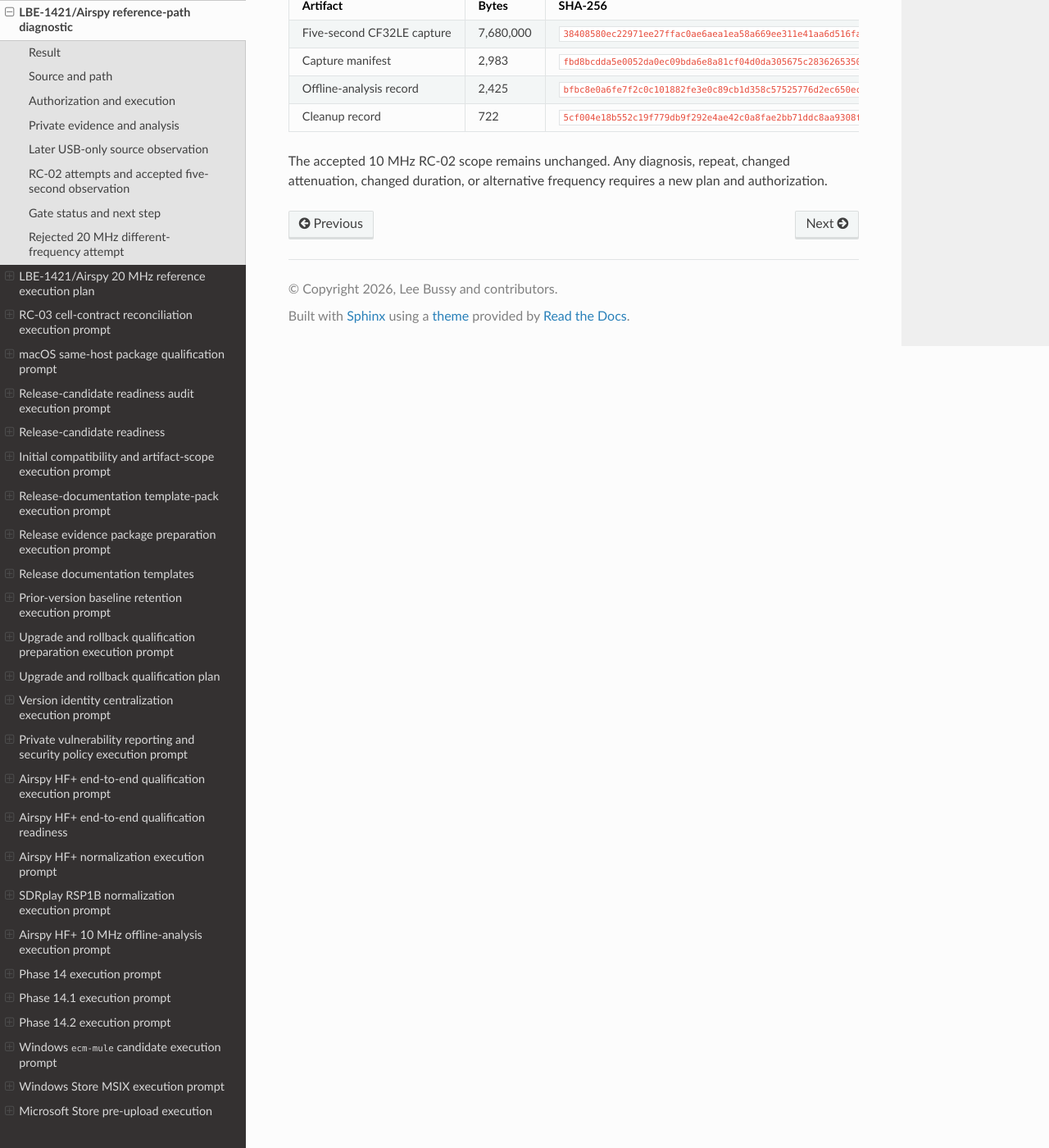
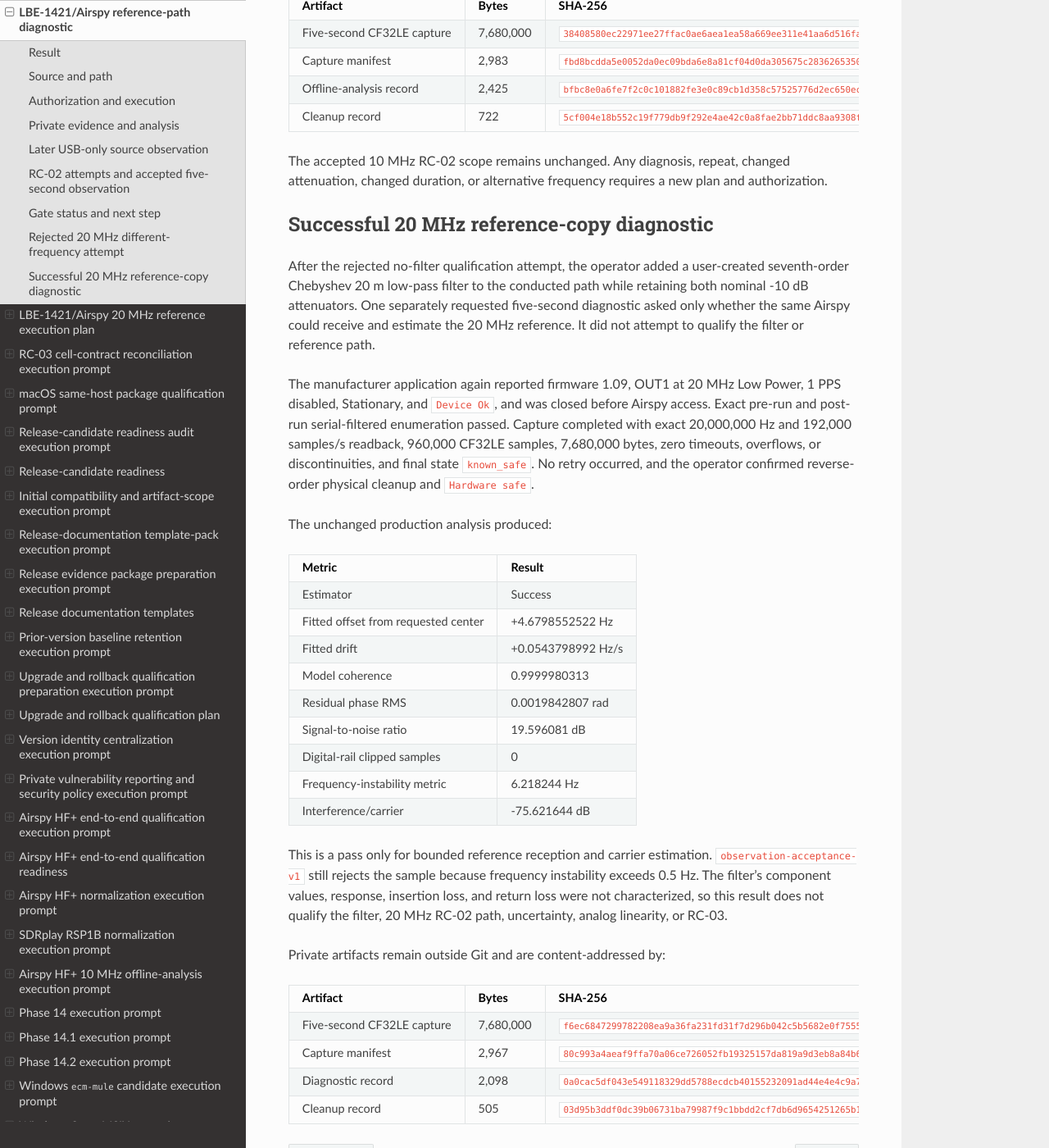
Before and after one commit to lbussy/SDR-Calibration, a Sphinx documentation site: the page built from docs/development/lbe1421-airspy-reference-diagnostic.md, in a window 1280 px wide and 1400 px high, scrolled down 6345 px. Shown: the whole window at 82% size. Built offline with Sphinx 7.4.7 and the Read the Docs theme 3.1.0, drawn with Linux system fonts in a browser that asks for light colours.

Commit message:
Record successful 20 MHz reference-copy diagnostic

```diff
--- a/docs/development/lbe1421-airspy-reference-diagnostic.md
+++ b/docs/development/lbe1421-airspy-reference-diagnostic.md
@@ -283,3 +283,49 @@
 The accepted 10 MHz RC-02 scope remains unchanged. Any diagnosis, repeat,
 changed attenuation, changed duration, or alternative frequency requires a new
 plan and authorization.
+
+## Successful 20 MHz reference-copy diagnostic
+
+After the rejected no-filter qualification attempt, the operator added a
+user-created seventh-order Chebyshev 20 m low-pass filter to the conducted path
+while retaining both nominal -10 dB attenuators. One separately requested
+five-second diagnostic asked only whether the same Airspy could receive and
+estimate the 20 MHz reference. It did not attempt to qualify the filter or
+reference path.
+
+The manufacturer application again reported firmware 1.09, OUT1 at 20 MHz Low
+Power, 1 PPS disabled, Stationary, and `Device Ok`, and was closed before Airspy
+access. Exact pre-run and post-run serial-filtered enumeration passed. Capture
+completed with exact 20,000,000 Hz and 192,000 samples/s readback, 960,000
+CF32LE samples, 7,680,000 bytes, zero timeouts, overflows, or discontinuities,
+and final state `known_safe`. No retry occurred, and the operator confirmed
+reverse-order physical cleanup and `Hardware safe`.
+
+The unchanged production analysis produced:
+
+| Metric | Result |
+| --- | ---: |
+| Estimator | Success |
+| Fitted offset from requested center | +4.6798552522 Hz |
+| Fitted drift | +0.0543798992 Hz/s |
+| Model coherence | 0.9999980313 |
+| Residual phase RMS | 0.0019842807 rad |
+| Signal-to-noise ratio | 19.596081 dB |
+| Digital-rail clipped samples | 0 |
+| Frequency-instability metric | 6.218244 Hz |
+| Interference/carrier | -75.621644 dB |
+
+This is a pass only for bounded reference reception and carrier estimation.
+`observation-acceptance-v1` still rejects the sample because frequency
+instability exceeds 0.5 Hz. The filter's component values, response, insertion
+loss, and return loss were not characterized, so this result does not qualify
+the filter, 20 MHz RC-02 path, uncertainty, analog linearity, or RC-03.
+
+Private artifacts remain outside Git and are content-addressed by:
+
+| Artifact | Bytes | SHA-256 |
+| --- | ---: | --- |
+| Five-second CF32LE capture | 7,680,000 | `f6ec6847299782208ea9a36fa231fd31f7d296b042c5b5682e0f7555c9822909` |
+| Capture manifest | 2,967 | `80c993a4aeaf9ffa70a06ce726052fb19325157da819a9d3eb8a84b61b429e1a` |
+| Diagnostic record | 2,098 | `0a0cac5df043e549118329dd5788ecdcb40155232091ad44e4e4c9a71a94b506` |
+| Cleanup record | 505 | `03d95b3ddf0dc39b06731ba79987f9c1bbdd2cf7db6d9654251265b18b54a75a` |
```
Also changed, not shown: docs/development/status.md (+6 -0 lines).
